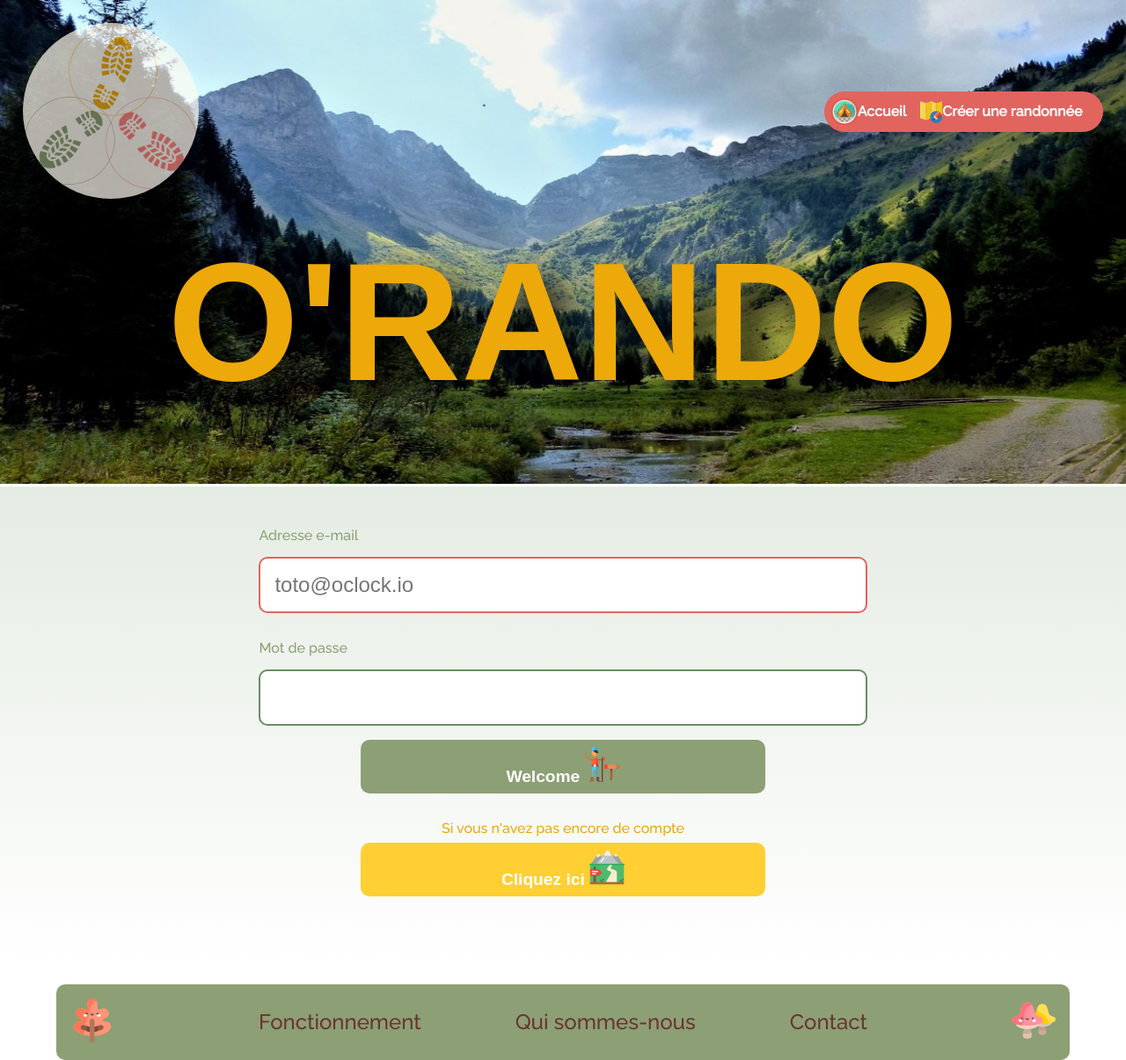
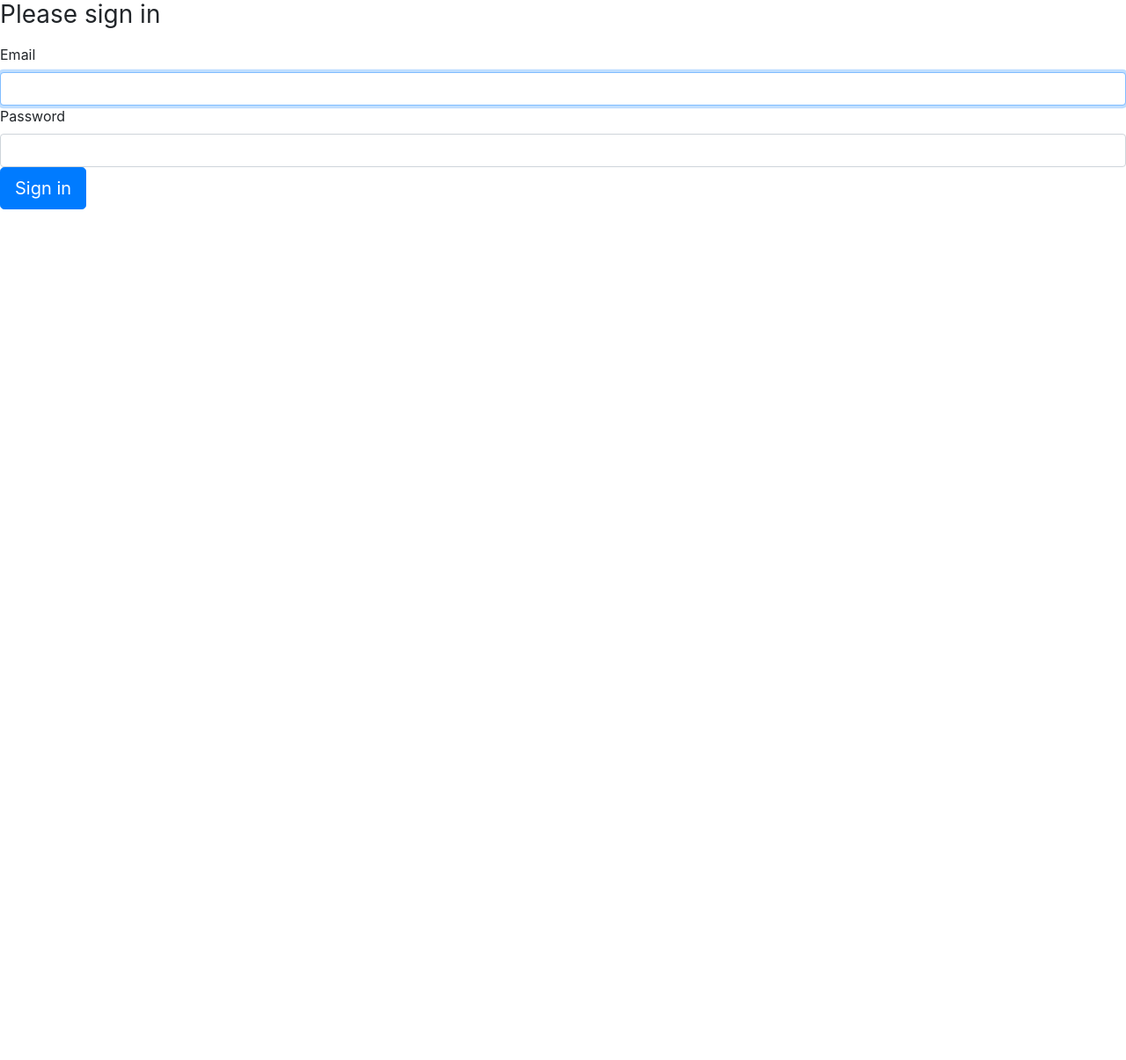
Before and after one commit to Berenice-oz/new-orando-back, a Symfony app: template templates/security/login.html.twig in a window 1280 px wide. Shown: the whole page at 88% size. After the commit the page ends 238 px from the top, so only its background shows below. Run offline with Twig, Linux system fonts and the light colour scheme; the template is opened without the code that fills it, so the values that code supplies are empty; some libraries are stand-ins or nearby versions; some web fonts are replaced.

Commit message:
back-office login and logout

```diff
--- a/src/Controller/Back/MainController.php
+++ b/src/Controller/Back/MainController.php
@@ -10,7 +10,7 @@ class MainController extends AbstractController
     /**
      * Back-Office home page
      *
-     * @Route("/back/home", name="main_home", methods={"GET"})
+     * @Route("/", name="home", methods={"GET"})
      *
      * @return Response
      */
--- a/src/Security/LoginFormAuthenticator.php
+++ b/src/Security/LoginFormAuthenticator.php
@@ -96,7 +96,7 @@ class LoginFormAuthenticator extends AbstractFormLoginAuthenticator implements P
             return new RedirectResponse($targetPath);
         }
 
-        return new RedirectResponse('http://localhost:8080');
+        return new RedirectResponse($this->urlGenerator->generate('home'));
     }
 
     protected function getLoginUrl()
--- a/templates/back/base_back.html.twig
+++ b/templates/back/base_back.html.twig
@@ -16,6 +16,7 @@
 	</head>
 	<body>
 
+
 		{% block body %}{% endblock %}
 
 		</body>
--- a/templates/back/tag/add.html.twig
+++ b/templates/back/tag/add.html.twig
@@ -4,9 +4,11 @@
 
 {% block body %}
 
-<h1>Ajouter un Tag</h1>
+{{ include('back/_nav_back.html.twig') }}
 
-{# On inclut le fragment de template qui correspond au formulaire #}
+<h3>Ajouter un Tag</h3>
+
+
 {{ include('back/_form.html.twig') }}
 
 
--- a/templates/back/tag/browse.html.twig
+++ b/templates/back/tag/browse.html.twig
@@ -6,7 +6,9 @@
 
 
 
-<h2>Liste des Tags</h2>
+{{ include('back/_nav_back.html.twig') }}
+
+<h3>Liste des Tags</h3>
 <a href="{{ path('tag_add') }}" type="button" class="btn btn-success">Ajouter</a>
 
 
--- a/templates/security/login.html.twig
+++ b/templates/security/login.html.twig
@@ -1,35 +1,42 @@
-{% extends 'base.html.twig' %}
+{% extends 'back/base_back.html.twig' %}
 
-{% block title %}Se connecter
-{% endblock %}
+{% block title %}Log in!{% endblock %}
 
 {% block body %}
-	<div class="page-login-content">
-		<div class="container">
-			<form method="post" novalidate class="authentication_form">
+<form method="post">
     {% if error %}
         <div class="alert alert-danger">{{ error.messageKey|trans(error.messageData, 'security') }}</div>
     {% endif %}
-				<div class="field">
-					<label for="inputEmail" class="label-login">Adresse e-mail</label>
-					<input type="email" value="{{ last_username }}" name="email" id="inputEmail" class="input" placeholder="toto@oclock.io" required autofocus>
+
+    {% if app.user %}
+        <div class="mb-3">
+            You are logged in as {{ app.user.username }}, <a href="{{ path('app_logout') }}">Logout</a>
         </div>
-				<div class="field">
-					<label for="inputPassword" class="label-login">Mot de passe</label>
-					<input type="password" name="password" id="inputPassword" class="input" required>
+    {% endif %}
+
+    <h1 class="h3 mb-3 font-weight-normal">Please sign in</h1>
+    <label for="inputEmail">Email</label>
+    <input type="email" value="{{ last_username }}" name="email" id="inputEmail" class="form-control" required autofocus>
+    <label for="inputPassword">Password</label>
+    <input type="password" name="password" id="inputPassword" class="form-control" required>
+
+    <input type="hidden" name="_csrf_token"
+           value="{{ csrf_token('authenticate') }}"
+    >
+
+    {#
+        Uncomment this section and add a remember_me option below your firewall to activate remember me functionality.
+        See https://symfony.com/doc/current/security/remember_me.html
+
+        <div class="checkbox mb-3">
+            <label>
+                <input type="checkbox" name="_remember_me"> Remember me
+            </label>
         </div>
-				<input
-				type="hidden" name="_csrf_token" value="{{ csrf_token('authenticate') }}">
-				<button type="submit" class="authentication_submit">Welcome
-					<img class="authentication_submit_picture" src="{{ absolute_url(asset('icones/hiker.png')) }}" alt="logo-welcome"/></button>
-				<div class="authentication_inscription">
-					<p class="authentication_text">Si vous n'avez pas encore de compte</p>
-					<a class="authentication_insciption_link" href="{{ path('user_register') }}">
-						<button type="button" class="authentication_inscription_button">Cliquez ici
-							<img class="authentication_inscription_picture" src="{{ absolute_url(asset('icones/route.png')) }}" alt="logo-welcome"/></button>
-					</a>
-				</div>
+    #}
+
+    <button class="btn btn-lg btn-primary" type="submit">
+        Sign in
+    </button>
 </form>
-		</div>
-	</div>
 {% endblock %}
```
Also changed, not shown: src/Controller/SecurityController.php (+5 -4 lines), templates/back/_nav_back.html.twig (added, +38 -0 lines), templates/back/home.html.twig (+1 -23 lines), templates/back/tag/edit.html.twig (+5 -2 lines), 1 other file. Lines whose indentation alone changed are shown as unchanged.
